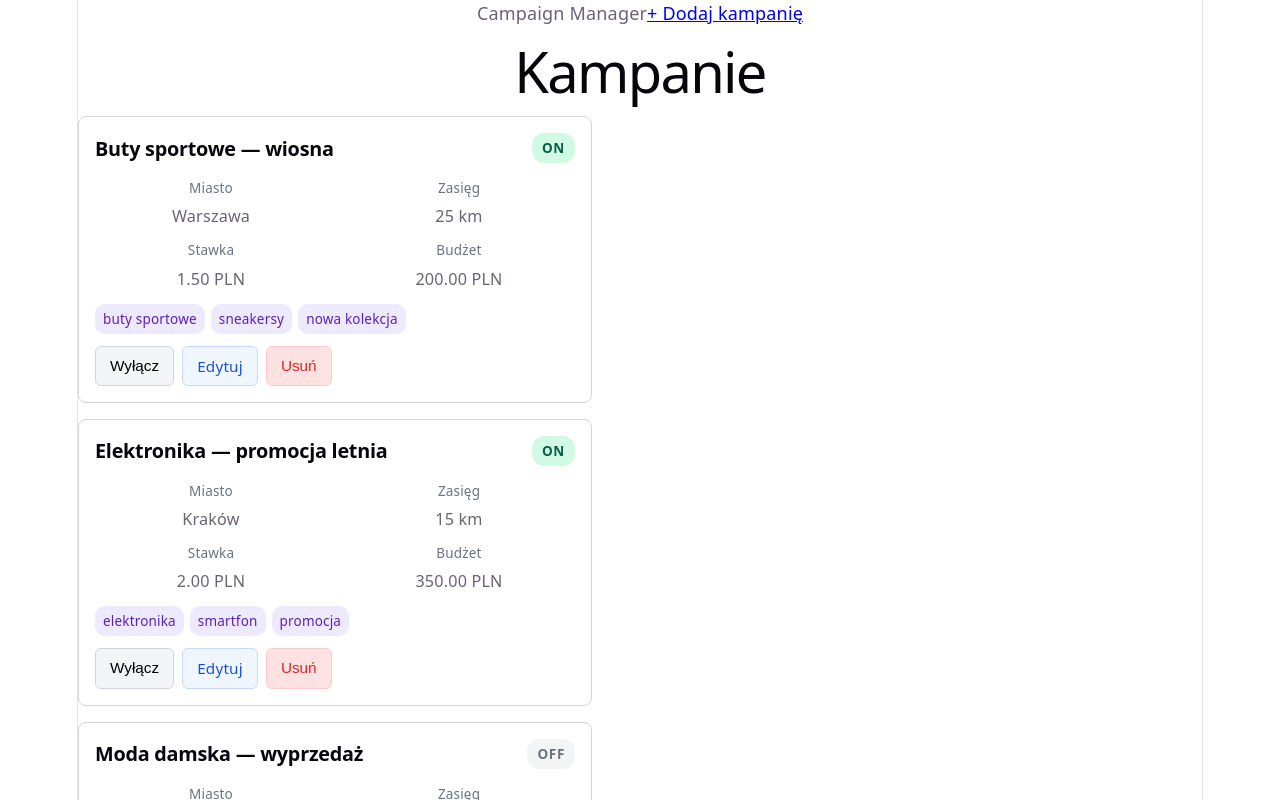
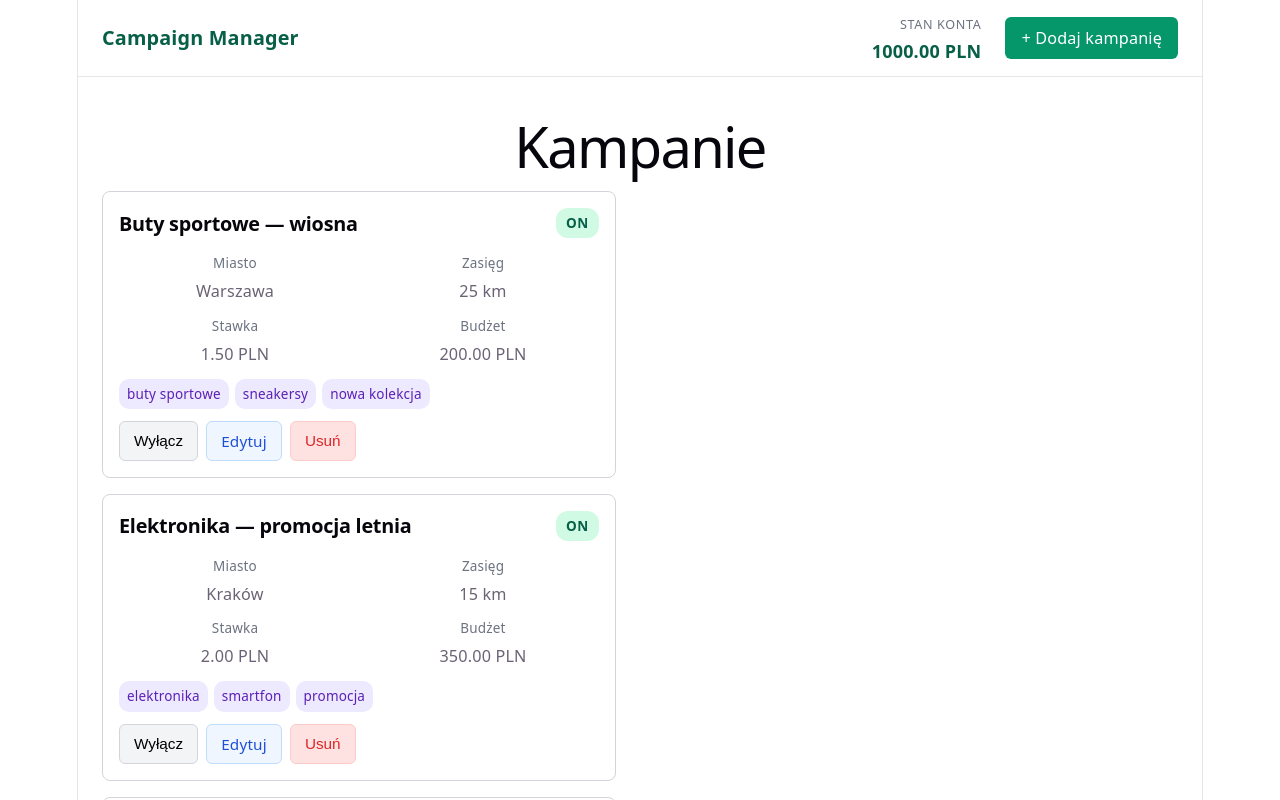
Before and after one commit to lukaset649/CampaignManager, a React (Vite) app: page / in a window 1280 px wide. Shown: the top 800 px of the page. Built offline with nearby package versions, Linux system fonts and the light colour scheme.

Commit message:
add BalanceWidget

```diff
--- /dev/null
+++ b/src/components/AppLayout/AppLayout.less
@@ -0,0 +1,37 @@
+.app-header {
+  position: sticky;
+  top: 0;
+  z-index: 10;
+  display: flex;
+  align-items: center;
+  justify-content: space-between;
+  padding: 12px 24px;
+  background: #fff;
+  border-bottom: 1px solid #e5e7eb;
+
+  &__title {
+    font-size: 1.1rem;
+    font-weight: 700;
+    color: #065f46;
+  }
+
+  &__right {
+    display: flex;
+    align-items: center;
+    gap: 24px;
+  }
+
+  &__add-link {
+    padding: 8px 16px;
+    background: #059669;
+    color: #fff;
+    border-radius: 6px;
+    text-decoration: none;
+    font-size: 0.9rem;
+    font-weight: 500;
+  }
+}
+
+.app-main {
+  padding: 24px;
+}
--- a/src/components/AppLayout/AppLayout.tsx
+++ b/src/components/AppLayout/AppLayout.tsx
@@ -1,12 +1,17 @@
 import { Link, Outlet } from 'react-router-dom';
+import { BalanceWidget } from '../BalanceWidget/BalanceWidget';
+import './AppLayout.less';
 
 export const AppLayout = () => (
   <>
     <header className="app-header">
       <span className="app-header__title">Campaign Manager</span>
-      <Link to="/campaigns/new" className="app-header__add-link">
-        + Dodaj kampanię
-      </Link>
+      <div className="app-header__right">
+        <BalanceWidget />
+        <Link to="/campaigns/new" className="app-header__add-link">
+          + Dodaj kampanię
+        </Link>
+      </div>
     </header>
     <main className="app-main">
       <Outlet />
--- /dev/null
+++ b/src/components/BalanceWidget/BalanceWidget.less
@@ -0,0 +1,18 @@
+.balance-widget {
+  display: flex;
+  flex-direction: column;
+  align-items: flex-end;
+
+  &__label {
+    font-size: 0.7rem;
+    color: #6b7280;
+    text-transform: uppercase;
+    letter-spacing: 0.05em;
+  }
+
+  &__amount {
+    font-size: 1rem;
+    font-weight: 700;
+    color: #065f46;
+  }
+}
--- /dev/null
+++ b/src/components/BalanceWidget/BalanceWidget.tsx
@@ -0,0 +1,14 @@
+import { useCampaigns } from '../../hooks/useCampaigns';
+import './BalanceWidget.less';
+
+export const BalanceWidget = () => {
+  const { state } = useCampaigns();
+  const { balance } = state.billingAccount;
+
+  return (
+    <div className="balance-widget">
+      <span className="balance-widget__label">Stan konta</span>
+      <span className="balance-widget__amount">{balance.toFixed(2)} PLN</span>
+    </div>
+  );
+};
```
